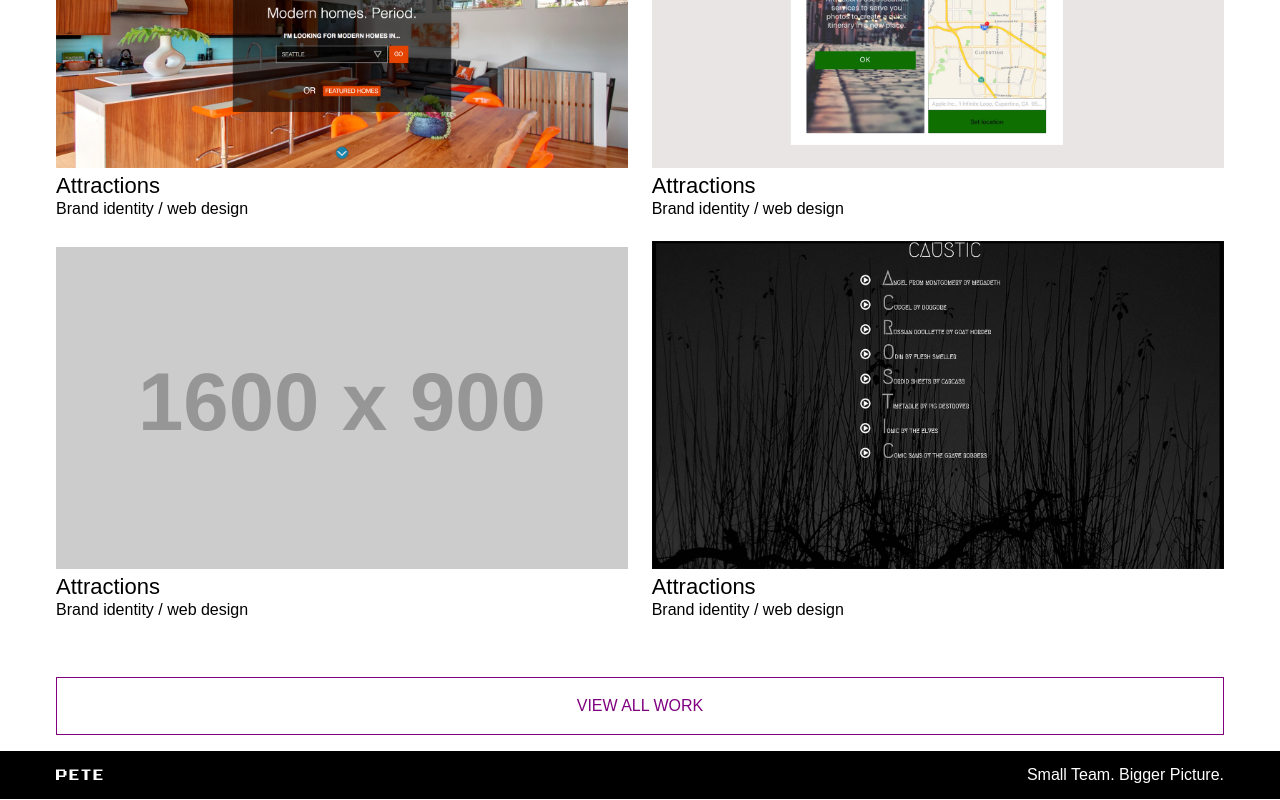
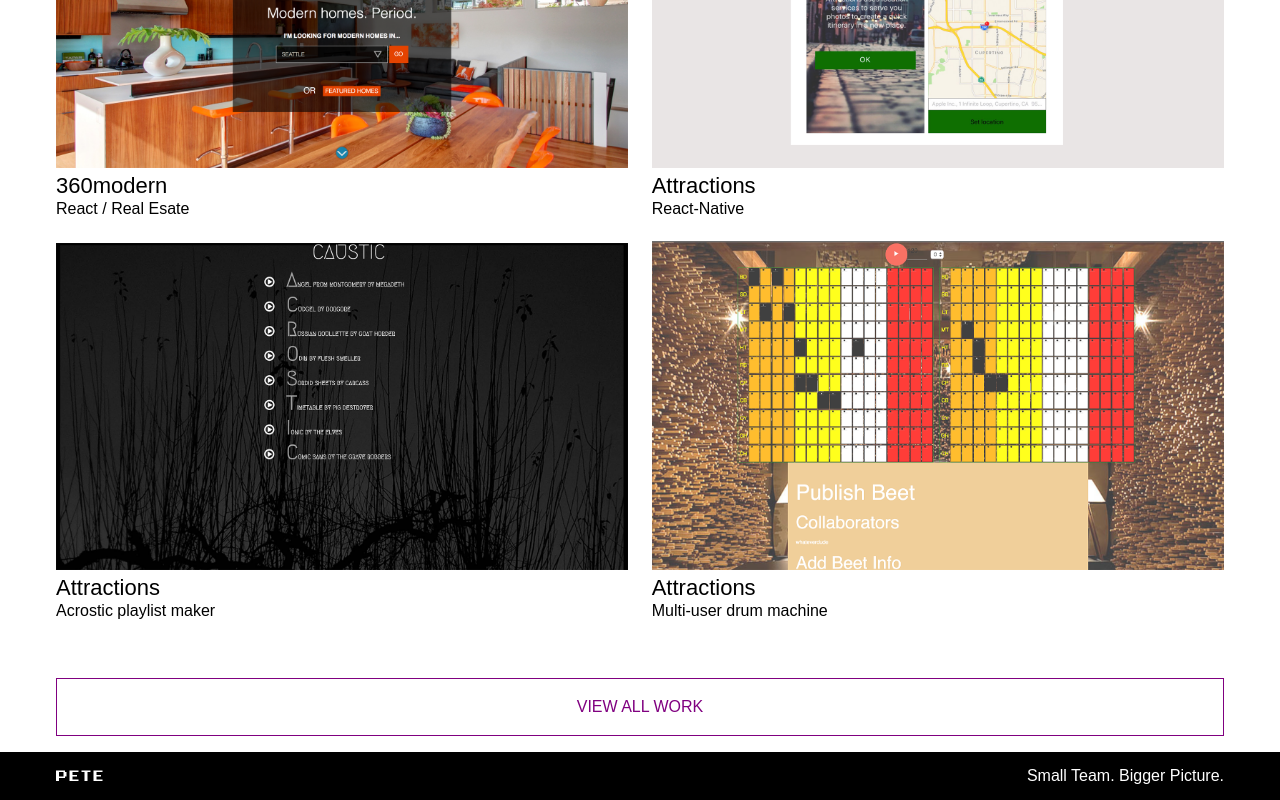
Before and after one commit to peterdoane/portfolio, a React (Create React App) app: page / in a window 1280 px wide. Shown: the part 2790-3590 px from the top of the page. Built offline with nearby package versions, Linux system fonts and the light colour scheme.

Commit message:
photos of latest work

```diff
--- a/src/latestWork/index.jsx
+++ b/src/latestWork/index.jsx
@@ -17,8 +17,8 @@ const LatestWork = () => {
             <figure>
               <img src="images/360modernlatest.png"/>
             </figure>
-            <h3>Attractions</h3>
-            <p>Brand identity / web design</p>
+            <h3>360modern</h3>
+            <p>React / Real Esate </p>
           </a>
           </li>
           <li className="projectsSection">
@@ -26,21 +26,21 @@ const LatestWork = () => {
               <img src="images/attractions1.png"/>
             </figure>
             <h3>Attractions</h3>
-            <p>Brand identity / web design</p>
-          </li>
-          <li className="projectsSection">
-            <figure>
-              <img src="https://placehold.it/1600x900"/>
-            </figure>
-            <h3>Attractions</h3>
-            <p>Brand identity / web design</p>
+            <p>React-Native</p>
           </li>
           <li className="projectsSection">
             <figure>
               <img src="images/caustic.png"/>
             </figure>
             <h3>Attractions</h3>
-            <p>Brand identity / web design</p>
+            <p>Acrostic playlist maker</p>
+          </li>
+          <li className="projectsSection">
+            <figure>
+              <img src="images/beets.png"/>
+            </figure>
+            <h3>Attractions</h3>
+            <p>Multi-user drum machine</p>
           </li>
         </ul>
         <footer>
```
Also changed, not shown: public/images/beets.png (added), 1 other file (tests, documents, lock files or other folders).
